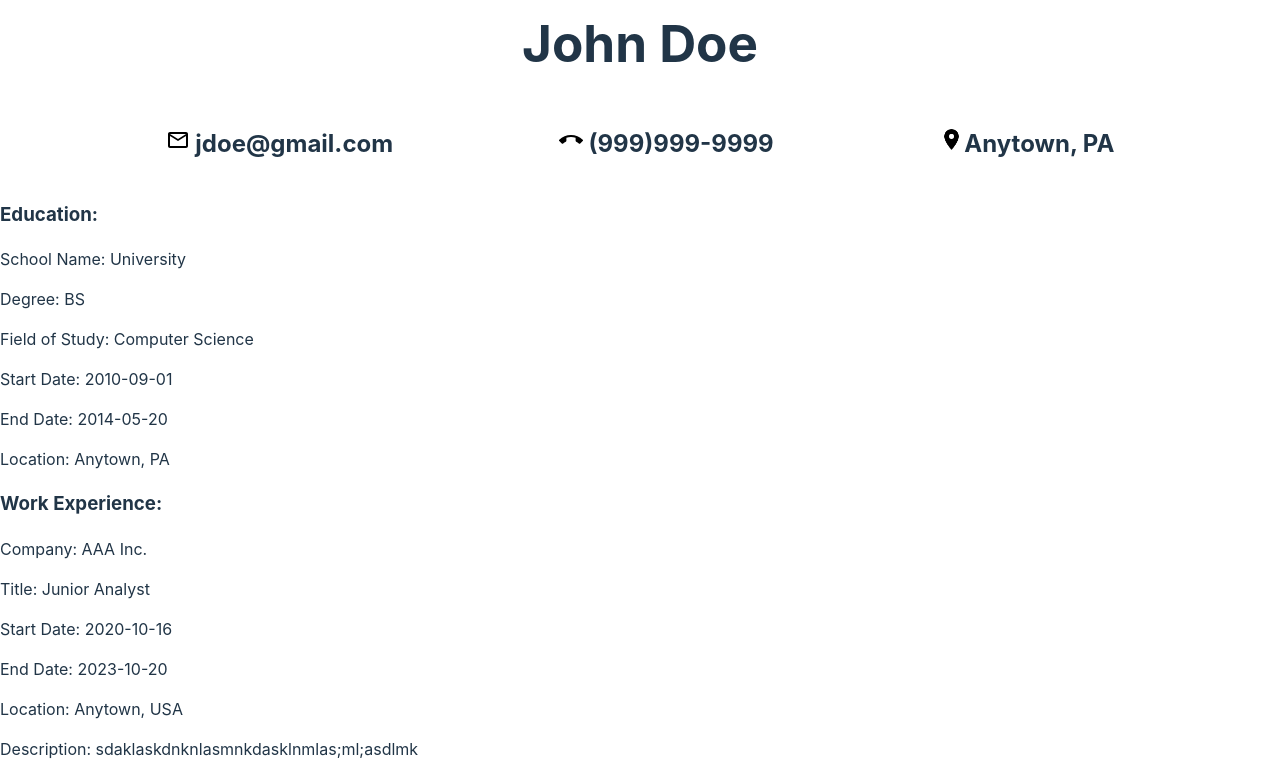
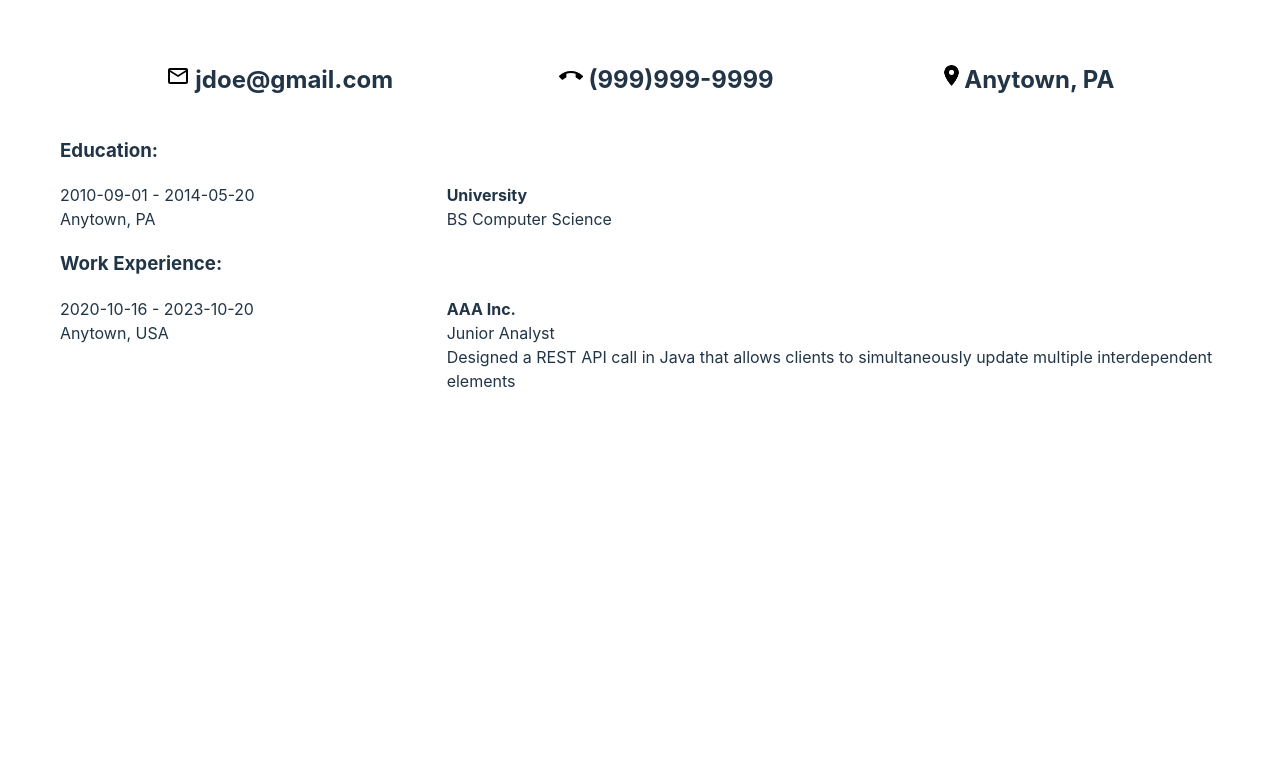
Before and after one commit to CraigMarc/cvBuilder, a React app: page / in a window 1280 px wide. Shown: the part 581-1358 px from the top of the page. After the commit the page ends 974 px from the top, so only its background shows below. Built offline with nearby package versions, Linux system fonts and the light colour scheme; the HTML template or start-up script is replaced by a standard one.

Commit message:
changed html and css

```diff
--- a/src/App.css
+++ b/src/App.css
@@ -53,3 +53,28 @@ header {
 .locImg {
   width: 25px;
 }
+
+.schoolContainer {
+
+  display: grid;
+  grid-template-columns: 2fr 4fr;
+  margin-left: 60px;
+  margin-right: 60px;
+}
+
+h3 {
+  margin-left: 60px;
+}
+
+.workContainer {
+
+  display: grid;
+  grid-template-columns: 2fr 4fr;
+  margin-left: 60px;
+  margin-right: 60px;
+
+}
+
+p {
+  margin: 0;
+}
--- a/src/App.jsx
+++ b/src/App.jsx
@@ -36,7 +36,7 @@ function App() {
     "wStartDate": "2020-10-16",
     "wEndDate": "2023-10-20",
     "wLocation": "Anytown, USA",
-    "description": "sdaklaskdnknlasmnkdasklnmlas;ml;asdlmk",
+    "description": "Designed a REST API call in Java that allows clients to simultaneously update multiple interdependent elements",
     "id": "0a1d4557-6ad2-4ec4-80d9-63b7947f9975"
 }])
 
--- a/src/Resume.jsx
+++ b/src/Resume.jsx
@@ -15,24 +15,33 @@ function Resume(props) {
 
     const arrayDataItems = schoolData.map(data =>
         <div key={data.id}>
-            <p>School Name: {data.schoolName}</p>
-            <p>Degree: {data.degree}</p>
-            <p>Field of Study: {data.fos}</p>
-            <p>Start Date: {data.startDate}</p>
-            <p>End Date: {data.endDate}</p>
-            <p>Location: {data.location}</p>
+            <div className="schoolContainer">
+            <div>
+            <p>{data.startDate} - {data.endDate}</p>
+            <p>{data.location}</p>
+            </div>
+            <div>
+           <p><strong>{data.schoolName}</strong></p>
+            <p>{data.degree} {data.fos}</p>
+            </div>
+            </div>
         </div>
 
     )
 
     const arrayWorkItems = workData.map(data =>
-      <div key={data.id}>
-            <p>Company: {data.company}</p>
-            <p>Title: {data.title}</p>
-            <p>Start Date: {data.wStartDate}</p>
-            <p>End Date: {data.wEndDate}</p>
-            <p>Location: {data.wLocation}</p>
-            <p>Description: {data.description}</p>
+      <div key={data.id} className="workContainer">
+
+            <div>
+            <p>{data.wStartDate} - {data.wEndDate}</p>
+            <p>{data.wLocation}</p>
+            </div>
+            <div>
+            <p><strong>{data.company}</strong></p>
+            <p>{data.title}</p>
+            <p>{data.description}</p>
+            </div>
+
         </div>
 
     )
```
